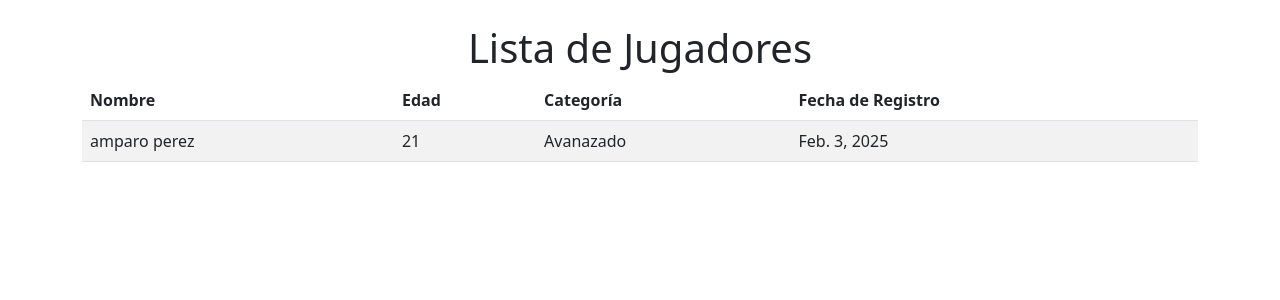
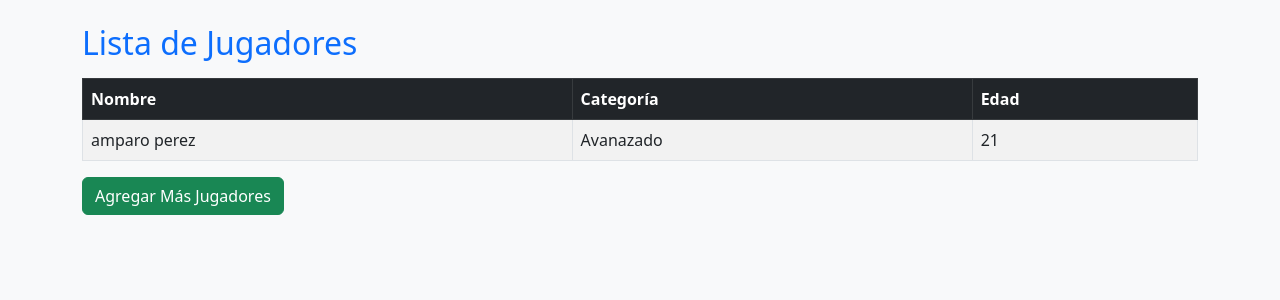
Before and after one commit to MarianoBustamante/torneo-padel, a Django app: page /jugadores/ in a window 1280 px wide. Shown: the top 300 px of the page. Run offline with Django 5.2, Linux system fonts and the light colour scheme; data comes from the database, SQL or seed files in the repository; both versions use the stored data as it was after the commit.

Commit message:
mejora de la interfaz

```diff
--- a/jugadores/templates/jugadores/lista.html
+++ b/jugadores/templates/jugadores/lista.html
@@ -6,33 +6,32 @@
     <title>Lista de Jugadores</title>
     <link href="https://cdn.jsdelivr.net/npm/bootstrap@5.3.0/dist/css/bootstrap.min.css" rel="stylesheet">
 </head>
-<body>
+<body class="bg-light">
+
     <div class="container mt-4">
-        <h1 class="text-center">Lista de Jugadores</h1>
-        <table class="table table-striped">
-            <thead>
+        <h2 class="text-primary">Lista de Jugadores</h2>
+        <table class="table table-striped table-bordered mt-3">
+            <thead class="table-dark">
                 <tr>
                     <th>Nombre</th>
+                    <th>Categoría</th>
                     <th>Edad</th>
-                    <th>Categoría</th>
-                    <th>Fecha de Registro</th>
                 </tr>
             </thead>
             <tbody>
                 {% for jugador in jugadores %}
                 <tr>
                     <td>{{ jugador.nombre }}</td>
+                    <td>{{ jugador.categoria }}</td>
                     <td>{{ jugador.edad }}</td>
-                    <td>{{ jugador.categoria }}</td>
-                    <td>{{ jugador.fecha_registro }}</td>
-                </tr>
-                {% empty %}
-                <tr>
-                    <td colspan="4" class="text-center">No hay jugadores registrados.</td>
                 </tr>
                 {% endfor %}
             </tbody>
         </table>
+
+        <!-- Botón para agregar más jugadores -->
+        <a href="{% url 'agregar_jugador' %}" class="btn btn-success">Agregar Más Jugadores</a>
     </div>
+
 </body>
 </html>
```
Also changed, not shown: jugadores/templates/jugadores/agregar.html (+15 -9 lines), db.sqlite3.
